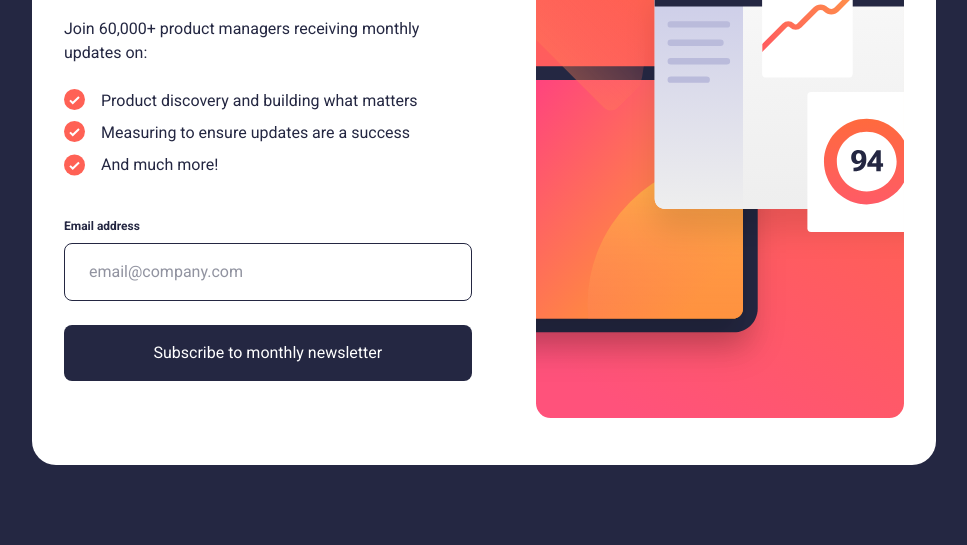
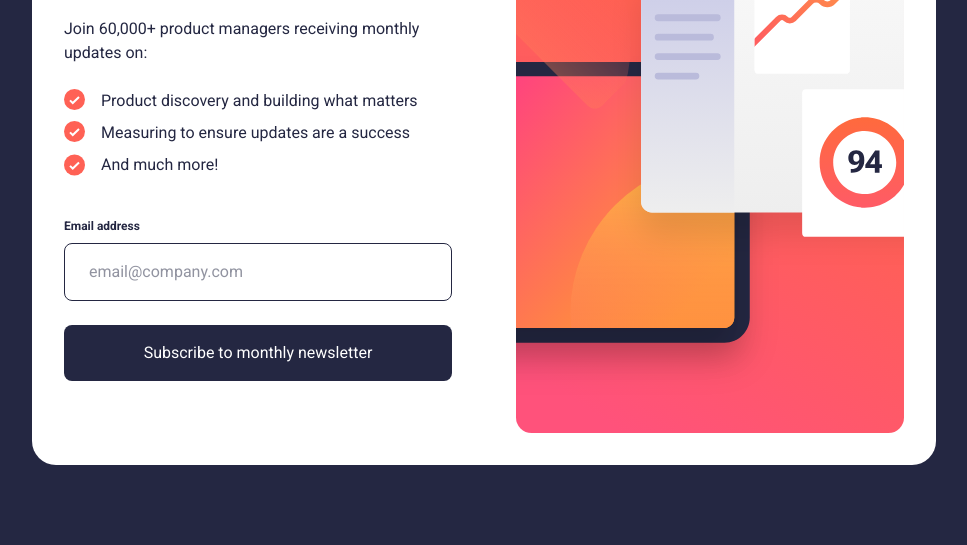
Before and after one commit to pauljomy/newsletter, a website built with Vite: page index.html in a window 1280 px wide. Shown: the part 255-800 px from the top of the page, without its empty margins (156-1123 px from the left). Built offline with nearby package versions, Linux system fonts and the light colour scheme.

Commit message:
updated the container size

```diff
--- a/index.html
+++ b/index.html
@@ -21,7 +21,7 @@
             <div
                 class="mx-6 my-10 md:my-0 md:max-w-152 md:mx-auto bg-white md:p-10 xl:px-8 rounded-3xl xl:flex xl:max-w-226 gap-16 xl:items-center xl:h-160"
             >
-                <div>
+                <div class="w-1/2">
                     <div class="hidden md:block mb-10 xl:hidden">
                         <img
                             src="/src/assets/images/illustration-sign-up-tablet.svg"
@@ -103,7 +103,7 @@
                         </button>
                     </form>
                 </div>
-                <div class="hidden xl:block">
+                <div class="hidden xl:block w-1/2">
                     <img
                         src="/src/assets/images/illustration-sign-up-desktop.svg"
                         alt="An image of browser image with a number 94 which resembles a score"
```
